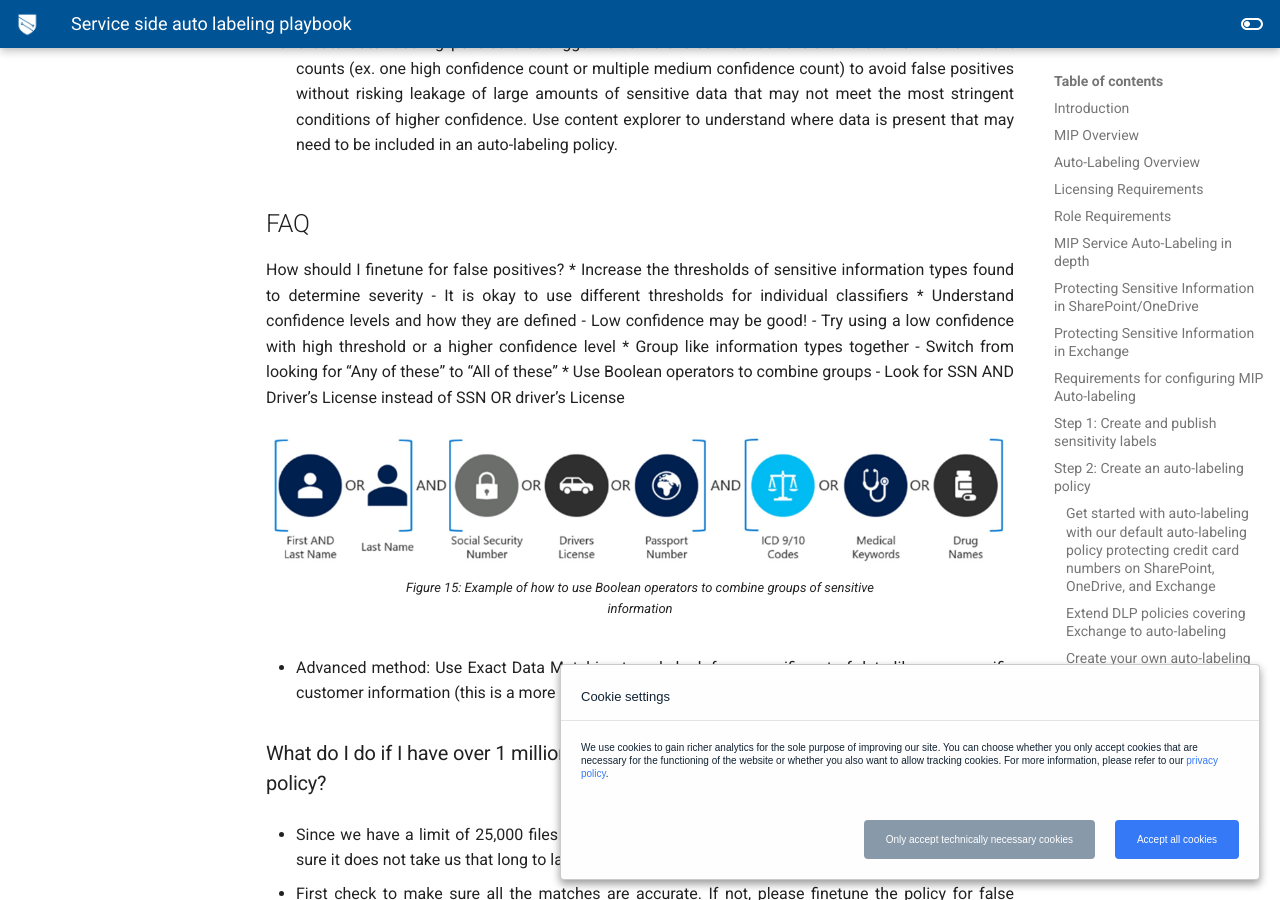
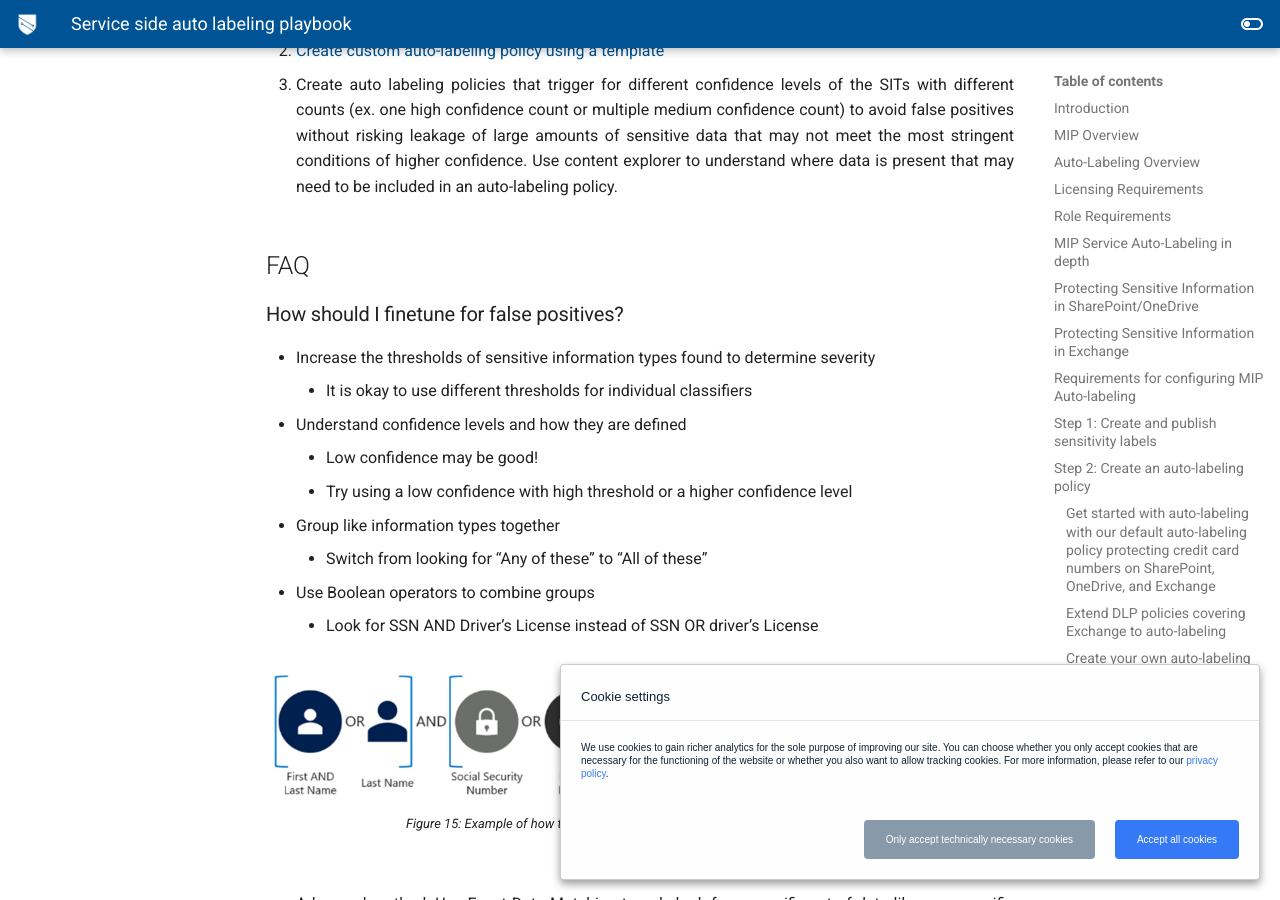
Before and after one commit to microsoft/ComplianceCxE, an MkDocs documentation site: the page built from docs/playbooks/service-side-auto-labeling.md, in a window 1280 px wide and 900 px high, scrolled down 20447 px. Built offline with MkDocs 1.6.1 and Material for MkDocs 9.7.7, drawn with Linux system fonts in a browser that asks for light colours; comment, search, counter and statistics services are not loaded; some of the changed text lies outside the part shown.

```diff
--- a/docs/playbooks/service-side-auto-labeling.md
+++ b/docs/playbooks/service-side-auto-labeling.md
@@ -281,6 +281,7 @@ Pick your scope
 * Option 1: ALL – SharePoint sites, OneDrive accounts and Email users
 * Option 2: Subset of sites or accounts – can use PowerShell for longer lists
 * *Roadmap*: We are working to support OneDrive groups
+
 Select a label to use for auto-labeling
 * This label will not go into effect until you turn on your policy from simulation mode.
 * You can always simulate the policy. Check the matches, and then go back and edit the label used for the policy.
@@ -315,8 +316,7 @@ More advanced refinement strategies if the above don’t work:
 * Include additional dictionary-based SITs as conditions to narrow down the matches to those that talk about the relevant topics. ex. a rule for matching patient diagnostics may be enhanced by requiring the presence of words like diagnostic, diagnosis, condition, symptom, patient, etc.
 
 ## Step 7: Enforce
-When you are confident in the matches you see in simulation, turn on your policy from simulation mode so that we can start auto labeling the files and emails in your organization.
-You can see what’s getting labeled through activity explorer.
+When you are confident in the matches you see in simulation, turn on your policy from simulation mode so that we can start auto labeling the files and emails in your organization. You can see what’s getting labeled through activity explorer.
 
 ## Auto labeling use cases from our customers
 ### Scenario 1: Protecting payment information of customers
@@ -405,7 +405,7 @@ If you have labels set up, but no service side auto-labeling policy
 Use content explorer to understand where data is present that may need to be included in an auto-labeling policy.
 
 ## FAQ
-How should I finetune for false positives?
+### How should I finetune for false positives?
 * Increase the thresholds of sensitive information types found to determine severity
     - It is okay to use different thresholds for individual classifiers
 * Understand confidence levels and how they are defined
```
